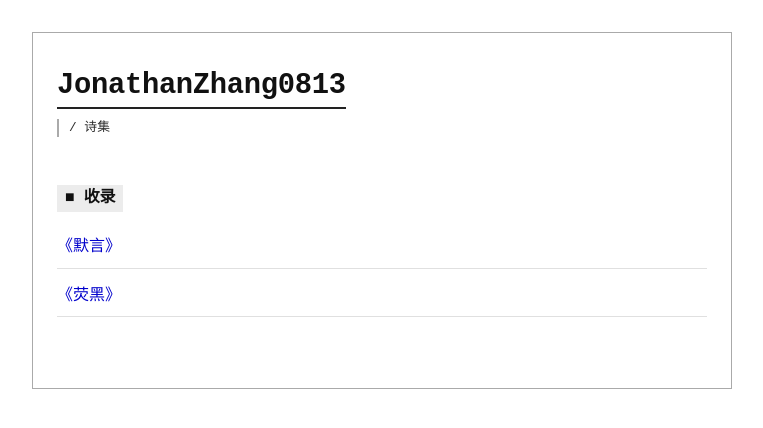
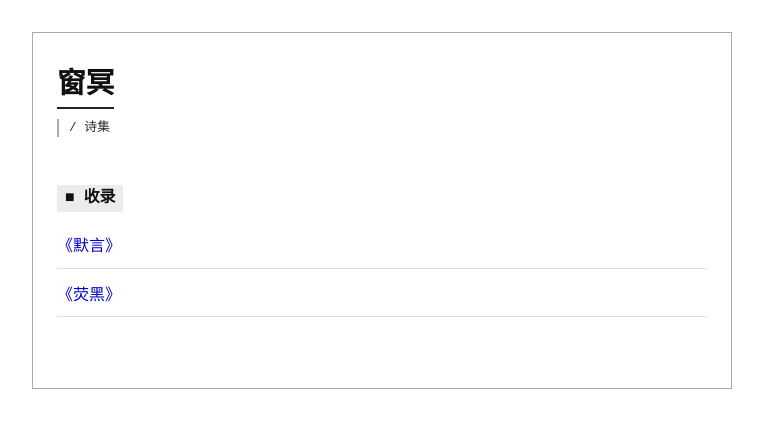
Before and after one commit to JonathanZhang0813/poems, a plain HTML site: page index.html in a window 1280 px wide. Shown: the whole page, without its empty margins (258-1021 px from the left). Drawn offline with Linux system fonts and the light colour scheme.

Commit message:
Change name from 'JonathanZhang0813' to '窗冥'

```diff
--- a/index.html
+++ b/index.html
@@ -102,7 +102,7 @@
 </head>
 <body>
 <div class="box">
-    <div class="name">JonathanZhang0813</div>
+    <div class="name">窗冥</div>
     <div class="tagline">/ 诗集</div>
     <div class="group-title">■ 收录</div>
     <ul class="poems-list">
```
